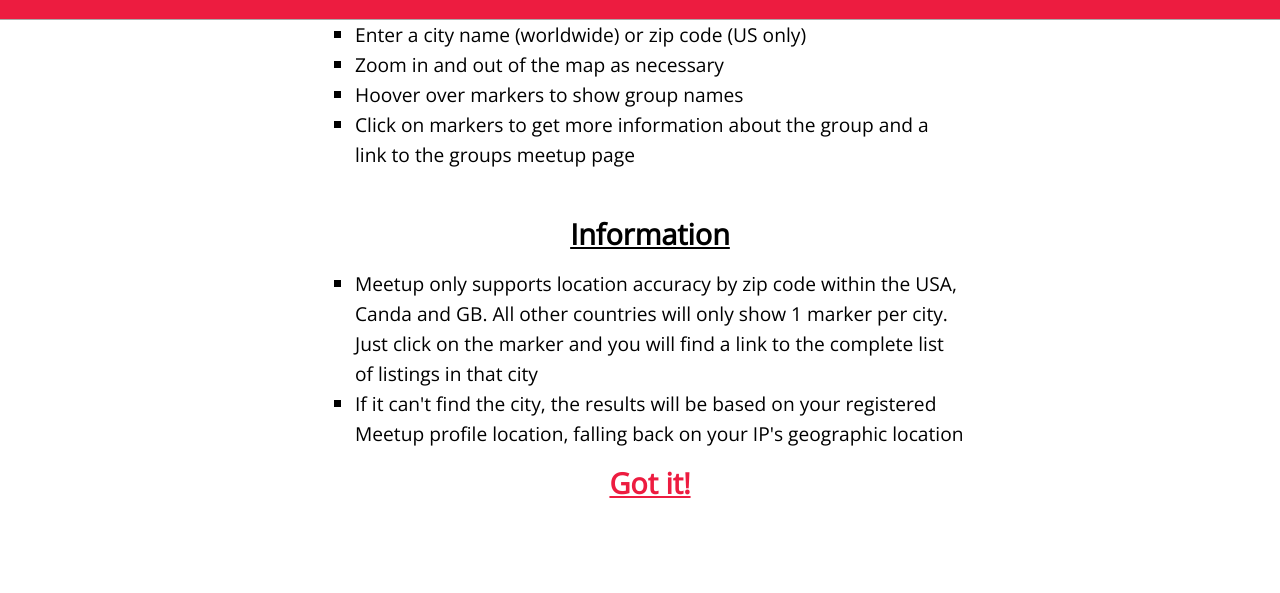
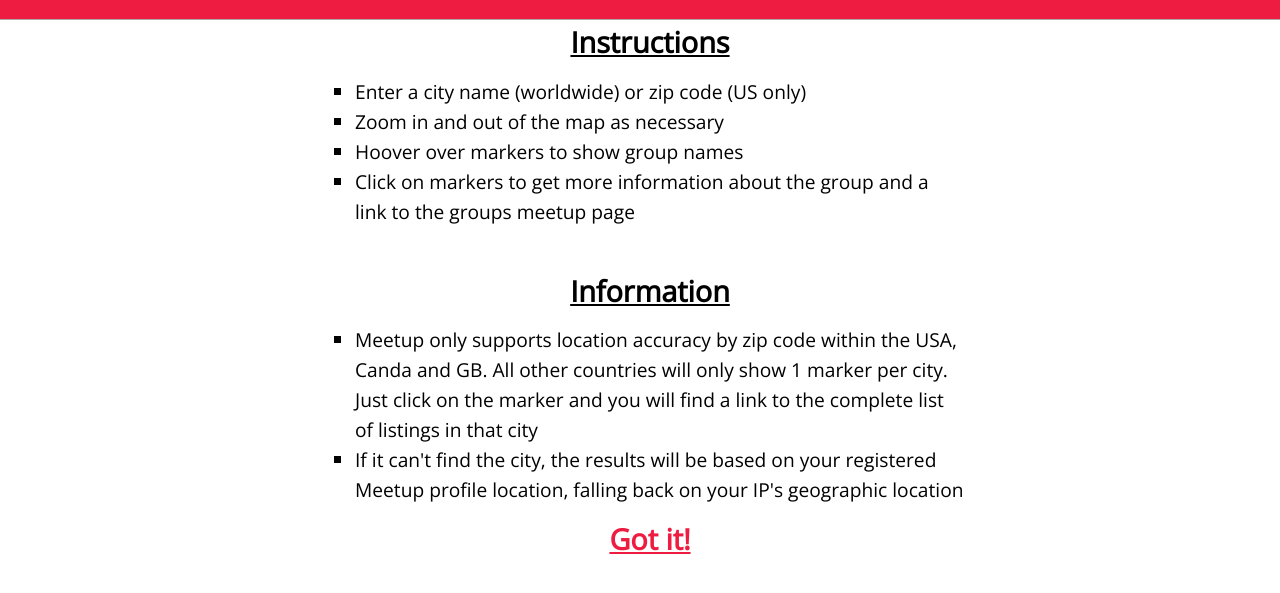
Before and after one commit to marchurley/meetup-google-api, a plain HTML site: page index.html in a window 1280 px wide. Both pictures are taken after a click on the element "Info". Shown: the part 69-662 px from the top of the page. Drawn offline with nearby package versions, Linux system fonts and the light colour scheme; some packages are replaced by stand-ins of ours.

Commit message:
infooverlay and map

```diff
--- a/js/app.js
+++ b/js/app.js
@@ -32,6 +32,7 @@
       $("#infoOverlay").hide();
       $(".searchWrapper").show();
       $("#map").show();
+      initMap();
     })
 });   /* End of document ready */
 
--- a/styles/style.css
+++ b/styles/style.css
@@ -82,7 +82,7 @@
 
 #mapWrapper {
     width: 100%;
-    height: 590px;
+    height: 50% !important;
 }
 
 
@@ -102,7 +102,7 @@
 	display: none;
 	width: 650px;
 	margin: 0 auto;
-	padding-top: 20px;
+	padding-top: 4em;
 }
 
 #info {
```
